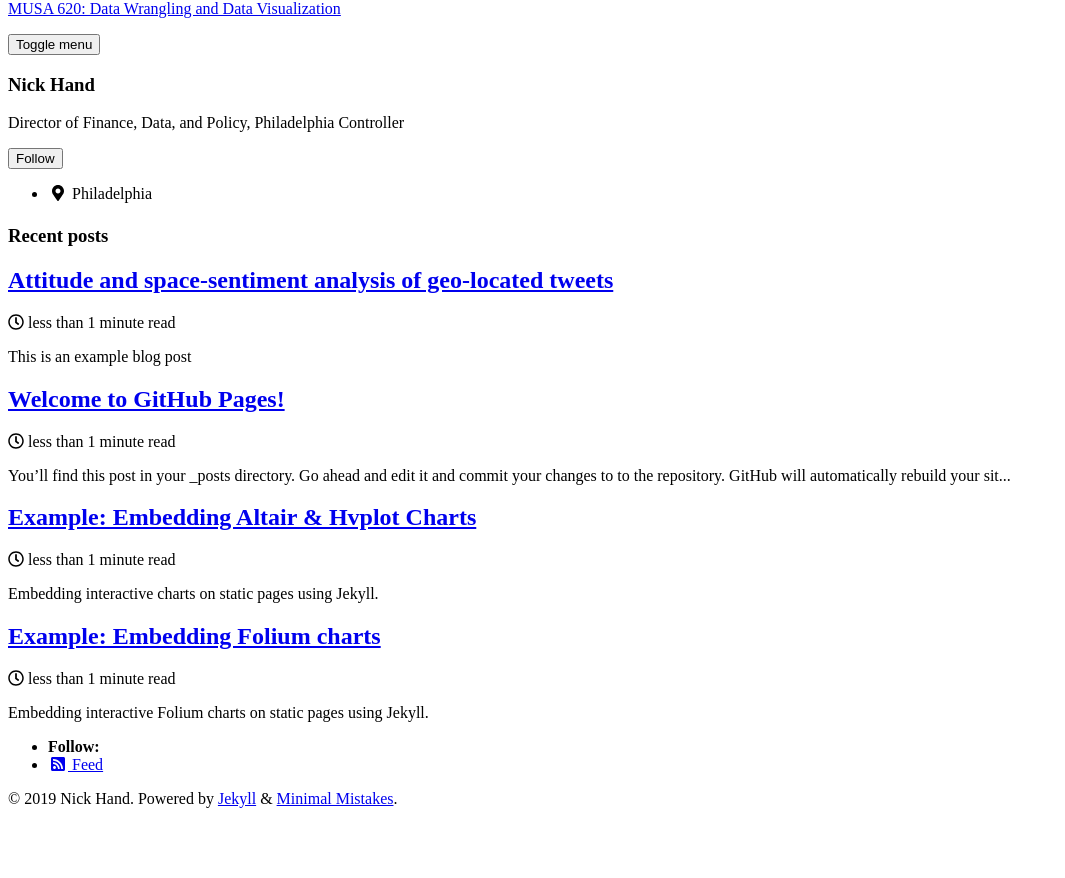
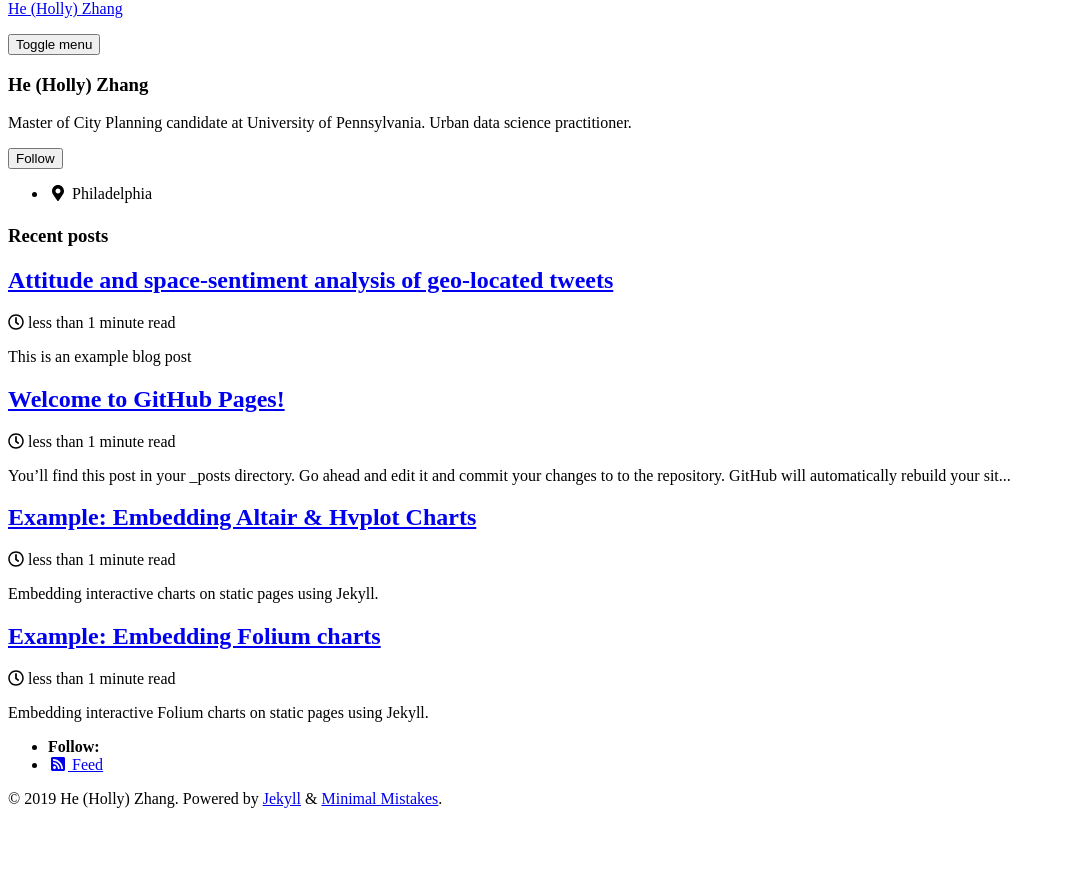
Before and after one commit to HeZHANG0/Personal_website, a Jekyll site: the page built from index.html, in a window 1280 px wide. Shown: the part 108-986 px from the top of the page, without its empty margins (0-1065 px from the left). Built offline with Jekyll 4.4.1, drawn with Linux system fonts in a browser that asks for light colours; cached includes are drawn as plain includes; nearby versions of some CDN libraries; the list of posts is cut into pages by our own code.

Commit message:
Update _config.yml

```diff
--- a/_config.yml
+++ b/_config.yml
@@ -16,10 +16,10 @@ minimal_mistakes_skin: "default" # "air", "aqua", "contrast", "dark", "dirt", "n
 
 # Site Settings
 locale: "en-US"
-title: "MUSA 620: Data Wrangling and Data Visualization"
+title: "He (Holly) Zhang"
 title_separator: "-"
-name: "Nick Hand"
-description: "Displaying cool data visualizations"
+name: "He (Holly) Zhang"
+description: "Personal website of He (Holly) Zhang"
 url: # the base hostname & protocol for your site e.g. "https://mmistakes.github.io"
 baseurl: # the subpath of your site, e.g. "/blog"
 repository: # GitHub username/repo-name e.g. "mmistakes/minimal-mistakes"
@@ -105,9 +105,9 @@ analytics:
 
 # Site Author
 author:
-  name: "Nick Hand"
+  name: "He (Holly) Zhang"
   avatar: # path of avatar image, e.g. "/assets/images/bio-photo.jpg"
-  bio: "Director of Finance, Data, and Policy, Philadelphia Controller"
+  bio: "Master of City Planning candidate at University of Pennsylvania. Urban data science practitioner."
   location: "Philadelphia"
   email:
   links:
```
